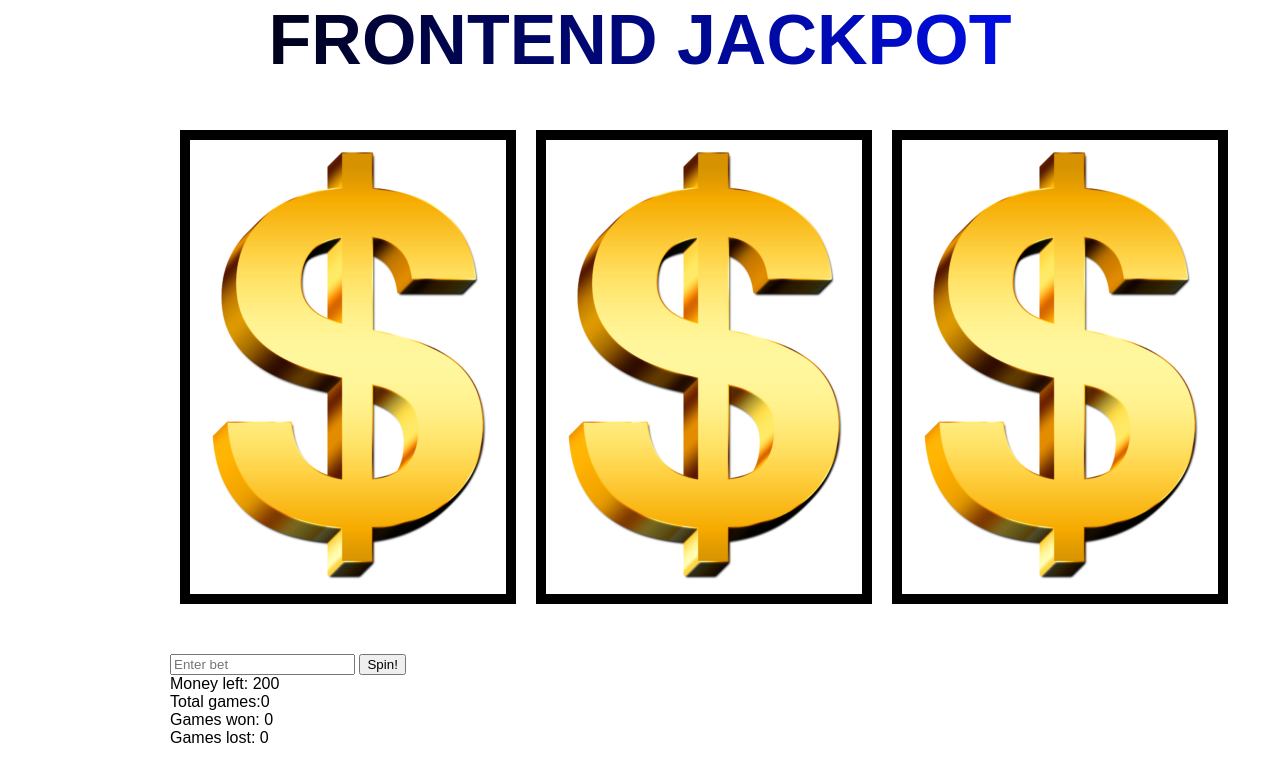
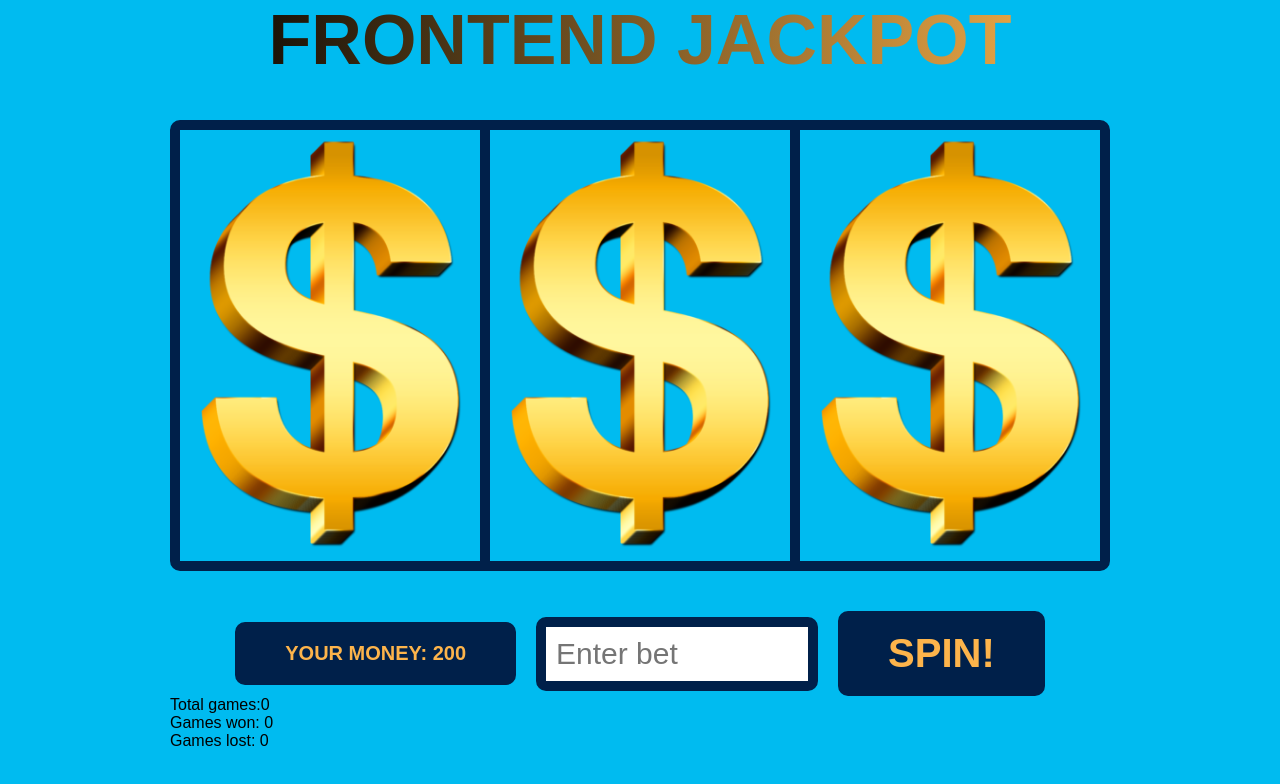
Before and after one commit to feandev/frontend-jackpot, a website built with webpack: page src/index.html in a window 1280 px wide. Built offline with nearby package versions, Linux system fonts and the light colour scheme.

Commit message:
added styles

```diff
--- a/src/app/assets/styles/index.scss
+++ b/src/app/assets/styles/index.scss
@@ -1,3 +1,4 @@
 @import './parts/reset.scss';
 @import './parts/base.scss';
+@import './parts/mixins.scss';
 @import './parts/main.scss';
--- a/src/app/assets/styles/parts/base.scss
+++ b/src/app/assets/styles/parts/base.scss
@@ -5,14 +5,17 @@ $font-size-mobile: 1rem;
 $line-height: 1.2;
 $line-height-mobile: 1.2;
 
-$main-color: #000;
-$second-color: #CB1F1F;
+$main-color: #00204a;
+$second-color: #fdb44b;
+$third-color: #005792;
+$bg-color: #00bbf0;;
 
 $tablet: 1199px;
 $mobile: 768px;
 
 body {
   font-family: $font-main;
+  background-color: $bg-color;
 }
 
 .container {
--- a/src/app/assets/styles/parts/main.scss
+++ b/src/app/assets/styles/parts/main.scss
@@ -3,17 +3,60 @@
   font-weight: 900;
   text-align: center;
   text-transform: uppercase;
-  background: linear-gradient(to right, #000, #000FFF );
+  background: linear-gradient(to right, #000, $second-color, );
   -webkit-background-clip: text;
   -webkit-text-fill-color: transparent;
 }
 
 .game {
-  padding: 40px 0;
+  margin: 40px 0;
   display: flex;
+  @include black-border;
 
   &__box {
-    border: 10px solid #000;
-    margin: 10px;
+    border-right: 10px solid $main-color;
+  }
+
+  &__box.last {
+    border-right: none;
   }
 }
+
+
+
+.play {
+  display: flex;
+  justify-content: center;
+  align-items: center;
+
+  &__wallet {
+    font-size: 20px;
+    font-weight: 900;
+    padding: 10px 40px;
+    background: #00204a;
+    color: #fdb44b;
+    text-transform: uppercase;
+    @include black-border;
+  }
+
+  &__input {
+    max-width: 30%;
+    font-size: 30px;
+    font-family: $font-main;
+    padding: 10px;
+    border: 4px solid #000;
+    margin: 0 20px;
+    @include black-border;
+  }
+
+  &__btn {
+    font-size: 40px;
+    font-weight: 900;
+    padding: 10px 40px;
+    background: #00204a;
+    color: #fdb44b;
+    text-transform: uppercase;
+    @include black-border;
+    cursor: pointer;
+  }
+}
--- /dev/null
+++ b/src/app/assets/styles/parts/mixins.scss
@@ -0,0 +1,4 @@
+@mixin black-border {
+    border: 10px solid $main-color;
+    border-radius: 10px;
+}
--- a/src/app/assets/styles/parts/reset.scss
+++ b/src/app/assets/styles/parts/reset.scss
@@ -25,3 +25,7 @@ article, aside, details, figcaption, figure,
 footer, header, hgroup, menu, nav, section {
 	display: block;
 }
+
+img {
+	max-width: 100%;
+}
--- a/src/index.html
+++ b/src/index.html
@@ -18,16 +18,16 @@
       <div class="game__box">
         <img src="./app/assets/img/dolar.png" alt="image" class="game__img">
       </div>
-      <div class="game__box">
+      <div class="game__box last">
         <img src="./app/assets/img/dolar.png" alt="image" class="game__img">
       </div>
     </section>
     <section class="play">
+      <div class="play__wallet">Your Money: <span id="wallet" ></span></div>
       <input type="number" placeholder="Enter bet" id="bet" class="play__input">
-      <button id="start" class="play__btn">Spin!</button>
+      <div id="start" class="play__btn"> Spin!</div>
     </section>
 
-    <section class="panel">Money left: <span id="wallet" class="panel__wallet" ></span></section>
 
     <section class="score">
       <p><span id="result" class="score__result" ></span> </p>
```
Also changed, not shown: 1 other file.
